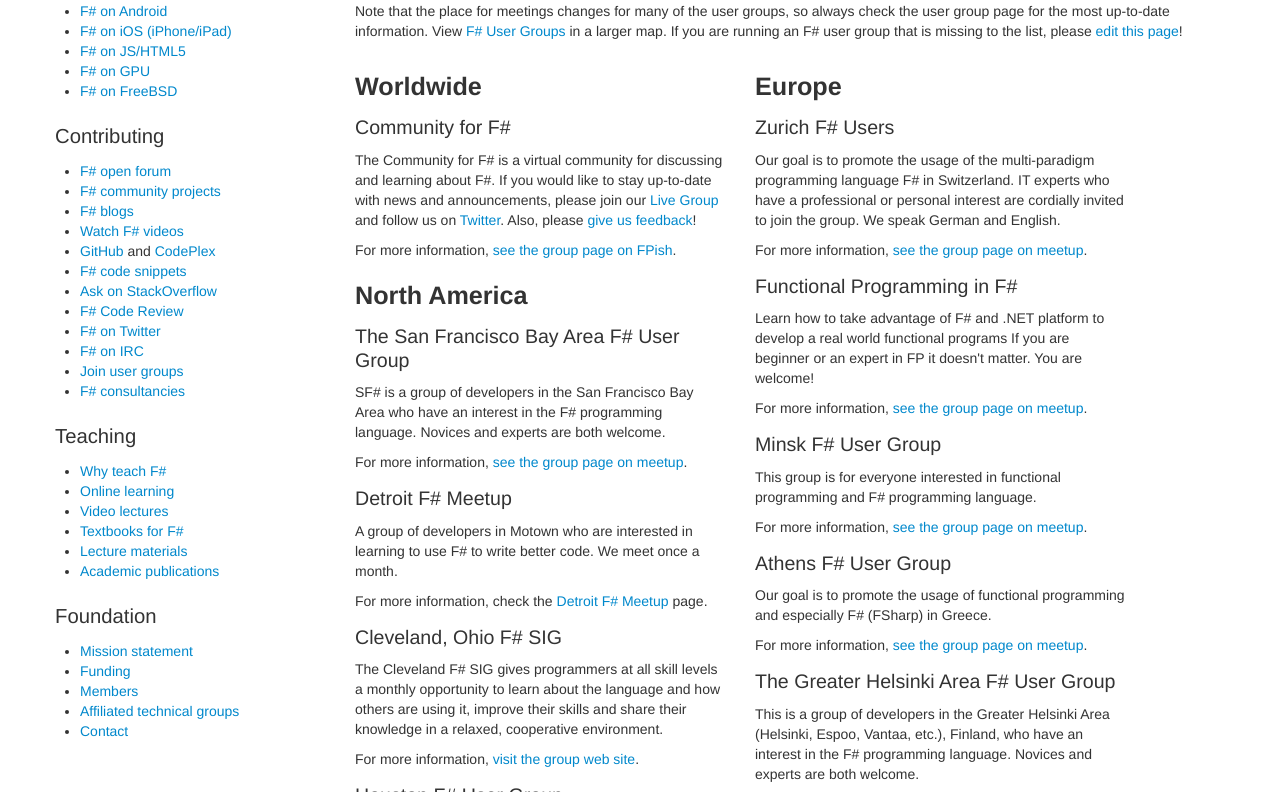
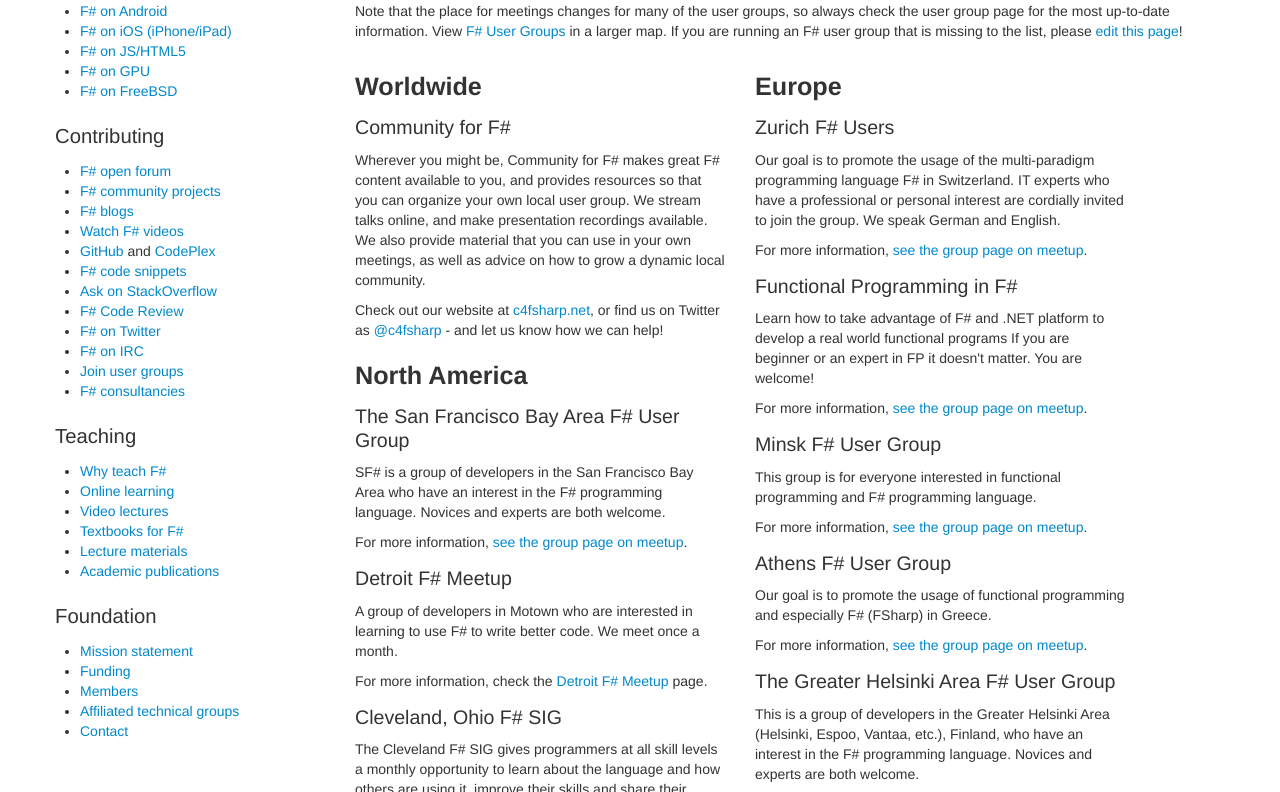
Before and after one commit to fsharp/fsharp.org, a Jekyll site: the page built from groups/index.html, in a window 1280 px wide and 900 px high, scrolled down 406 px, cut to the strip 108-900 px from the top of the window. Built offline with Jekyll 4.4.1, drawn with Linux system fonts in a browser that asks for light colours; nearby versions of some CDN libraries; some web fonts are replaced; comment, search, counter and statistics services are not loaded.

Commit message:
Updated c4fsharp information
Updated description and links to Community for F#.

```diff
--- a/groups/index.html
+++ b/groups/index.html
@@ -20,8 +20,8 @@
       <div class="span4">
         <h2>Worldwide</h2>
         <h3>Community for F#</h3>
-        <p>The Community for F# is a virtual community for discussing and learning about F#. If you would like to stay up-to-date with news and announcements, please join our <a href="http://c4fsharp.groups.live.com/">Live Group</a> and follow us on <a href="http://twitter.com/c4fsharp">Twitter</a>. Also, please <a href="http://c4fsharp.uservoice.com/">give us feedback</a>!</p>
-        <p>For more information, <a href="http://fpish.net/org/c4fs">see the group page on FPish</a>.</p>
+        <p>Wherever you might be, Community for F# makes great F# content available to you, and provides resources so that you can organize your own local user group. We stream talks online, and make presentation recordings available. We also provide material that you can use in your own meetings, as well as advice on how to grow a dynamic local community.</p>
+        <p>Check out our website at <a href="www.c4fsharp.net">c4fsharp.net</a>, or find us on Twitter as <a href="https://twitter.com/c4fsharp">@c4fsharp</a> - and let us know how we can help!</p>
 
         <h2>North America</h2>
         <h3>The San Francisco Bay Area F# User Group</h3>
```
